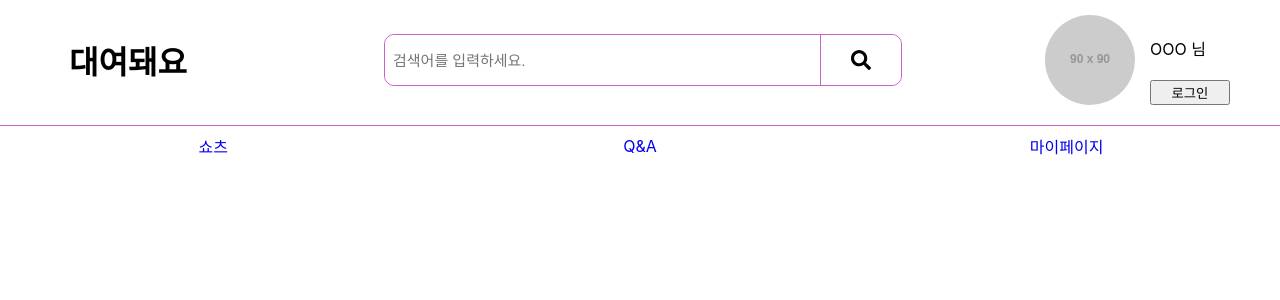
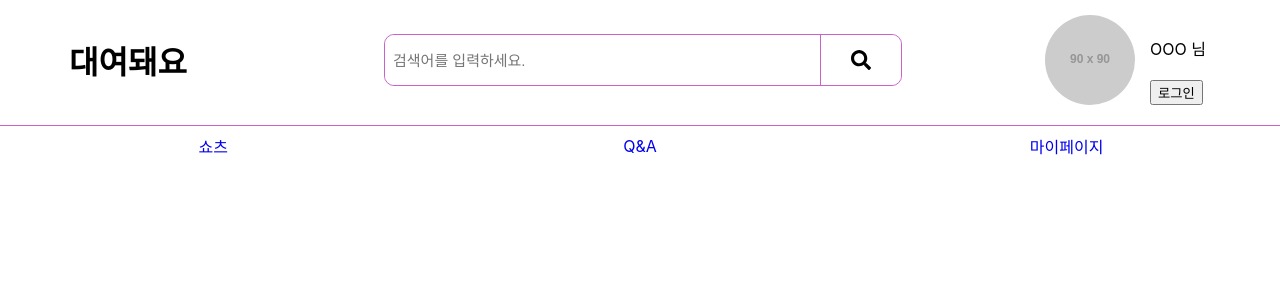
Before and after one commit to jeonghunpark1/daeyeodwaeyo, a React (Create React App) app in the folder front/: page / in a window 1280 px wide. Shown: the top 300 px of the page. Built offline with nearby package versions, Linux system fonts and the light colour scheme.

Commit message:
header user part(user div width value change) update

```diff
--- a/front/src/styles/header.module.css
+++ b/front/src/styles/header.module.css
@@ -11,7 +11,7 @@
   flex-direction: column;
   width: 100%;
   height: 200px;
-  min-width: 451px;
+  min-width: 500px;
 }
 
 .header_top {
@@ -121,9 +121,10 @@
 /* 헤더 유저 부분 */
 .header_user {
   /* background-color: lightgreen; */
-  width: 250px;
+  min-width: 250px;
   display: flex;
   flex-direction: row;
+  float: right;
 }
 
 .user_image_box {
@@ -145,7 +146,6 @@
 .user_info_box {
   display: flex;
   flex-direction: column;
-  flex-grow: 1;
   justify-content: end;
 }
 
@@ -155,6 +155,7 @@
 
 .login_button {
   margin: 20px 50px 15px 0;
+
 }
 
 /* 헤더 네이게이션 부분 */
```
